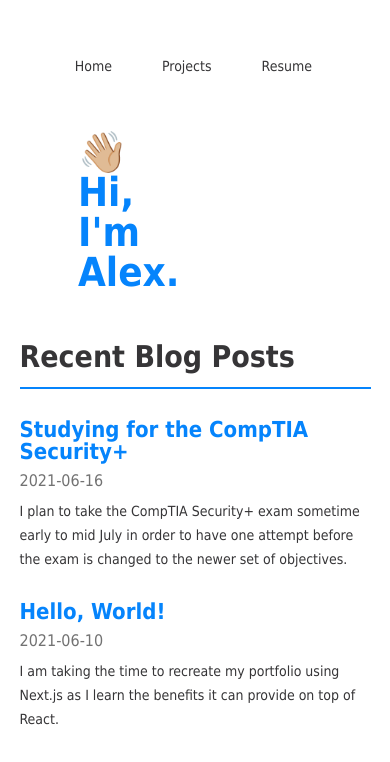
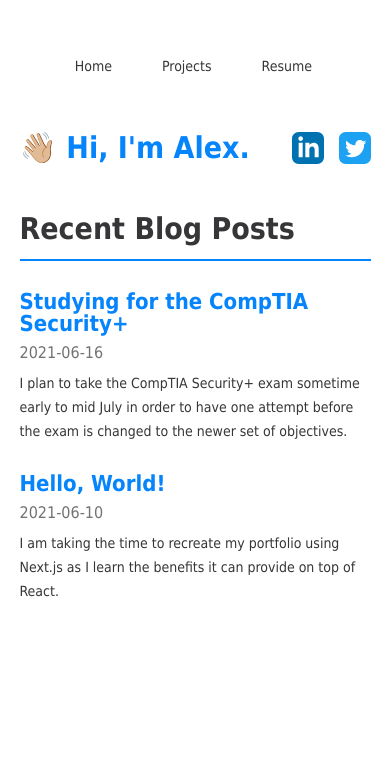
Before and after one commit to alex-lc/portfolio-next, a Next.js app: page / in a window 390 px wide. Shown: the top 762 px of the page. Built offline with nearby package versions, Linux system fonts and the light colour scheme.

Commit message:
Mobile responsiveness added to homepage.

```diff
--- a/pages/index.js
+++ b/pages/index.js
@@ -26,8 +26,8 @@ export default function Home(props) {
       <Hero>
         <Tagline className="tagline">👋🏼  Hi, I'm Alex.</Tagline>
         <Social>
-          {/* <a target="_blank" href="https://github.com/alex-lc" rel="noopener noreferrer"><img width="36" height="36" src="/icons/github.svg" alt="GitHub" /></a> */}
-          {/* <a target="_blank" href="https:/twitter.com/alexlcooter" rel="noopener noreferrer"><img width="36" height="36" src="/icons/twitter.svg" alt="Twitter" /></a> */}
+          <svg xmlns="http://www.w3.org/2000/svg" fill="#0072b1" width="32" height="32" viewBox="0 0 24 24"><path d="M19 0h-14c-2.761 0-5 2.239-5 5v14c0 2.761 2.239 5 5 5h14c2.762 0 5-2.239 5-5v-14c0-2.761-2.238-5-5-5zm-11 19h-3v-11h3v11zm-1.5-12.268c-.966 0-1.75-.79-1.75-1.764s.784-1.764 1.75-1.764 1.75.79 1.75 1.764-.783 1.764-1.75 1.764zm13.5 12.268h-3v-5.604c0-3.368-4-3.113-4 0v5.604h-3v-11h3v1.765c1.396-2.586 7-2.777 7 2.476v6.759z"/></svg>
+          <svg xmlns="http://www.w3.org/2000/svg" fill="#1DA1F2" width="32" height="32" viewBox="0 0 24 24"><path d="M19 0h-14c-2.761 0-5 2.239-5 5v14c0 2.761 2.239 5 5 5h14c2.762 0 5-2.239 5-5v-14c0-2.761-2.238-5-5-5zm-.139 9.237c.209 4.617-3.234 9.765-9.33 9.765-1.854 0-3.579-.543-5.032-1.475 1.742.205 3.48-.278 4.86-1.359-1.437-.027-2.649-.976-3.066-2.28.515.098 1.021.069 1.482-.056-1.579-.317-2.668-1.739-2.633-3.26.442.246.949.394 1.486.411-1.461-.977-1.875-2.907-1.016-4.383 1.619 1.986 4.038 3.293 6.766 3.43-.479-2.053 1.08-4.03 3.199-4.03.943 0 1.797.398 2.395 1.037.748-.147 1.451-.42 2.086-.796-.246.767-.766 1.41-1.443 1.816.664-.08 1.297-.256 1.885-.517-.439.656-.996 1.234-1.639 1.697z"/></svg>
         </Social>
       </Hero>
 
@@ -60,26 +60,36 @@ const Hero = styled.section`
   width: 60%;
   display: flex;
   align-items: center;
+  justify-content: space-between;
+
+  @media (max-width: 800px) {
+    width: 80%;
+  }
+
+  @media (max-width: 500px) {
+    width: 90%;
+  }
 `
 
 const Tagline = styled.h1`
-  width: 50%;
+  width: 70%;
   font-size: 4rem;
   font-weight: 700;
+
+  @media (max-width: 550px) {
+    font-size: 3rem;
+  }
 `
 
 const Social = styled.div`
-  width: 50%;
+  width: 30%;
   display: flex;
   justify-content: flex-end;
 
-  img {
-    width: 36px;
-    height: 36px;
-    margin-left: 2rem;
+  svg {
+    margin-left: 1.5rem;
 
     &:hover {
-      opacity: 0.9;
       cursor: pointer;
     }
   }
```
